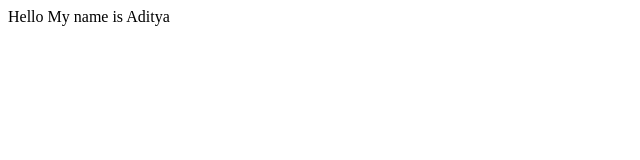
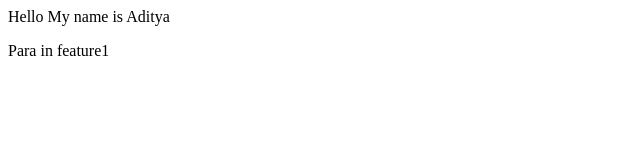
Before and after one commit to Aditya-dot-poll/localrepo, a plain HTML site: page index.html in a window 1280 px wide. Shown: the full height of the page, 0-640 px from the left. Drawn offline with Linux system fonts and the light colour scheme.

Commit message:
On feature2

```diff
--- a/index.html
+++ b/index.html
@@ -1 +1,2 @@
 <p>Hello My name is Aditya</p>
+<p>Para in feature1</p>
```
